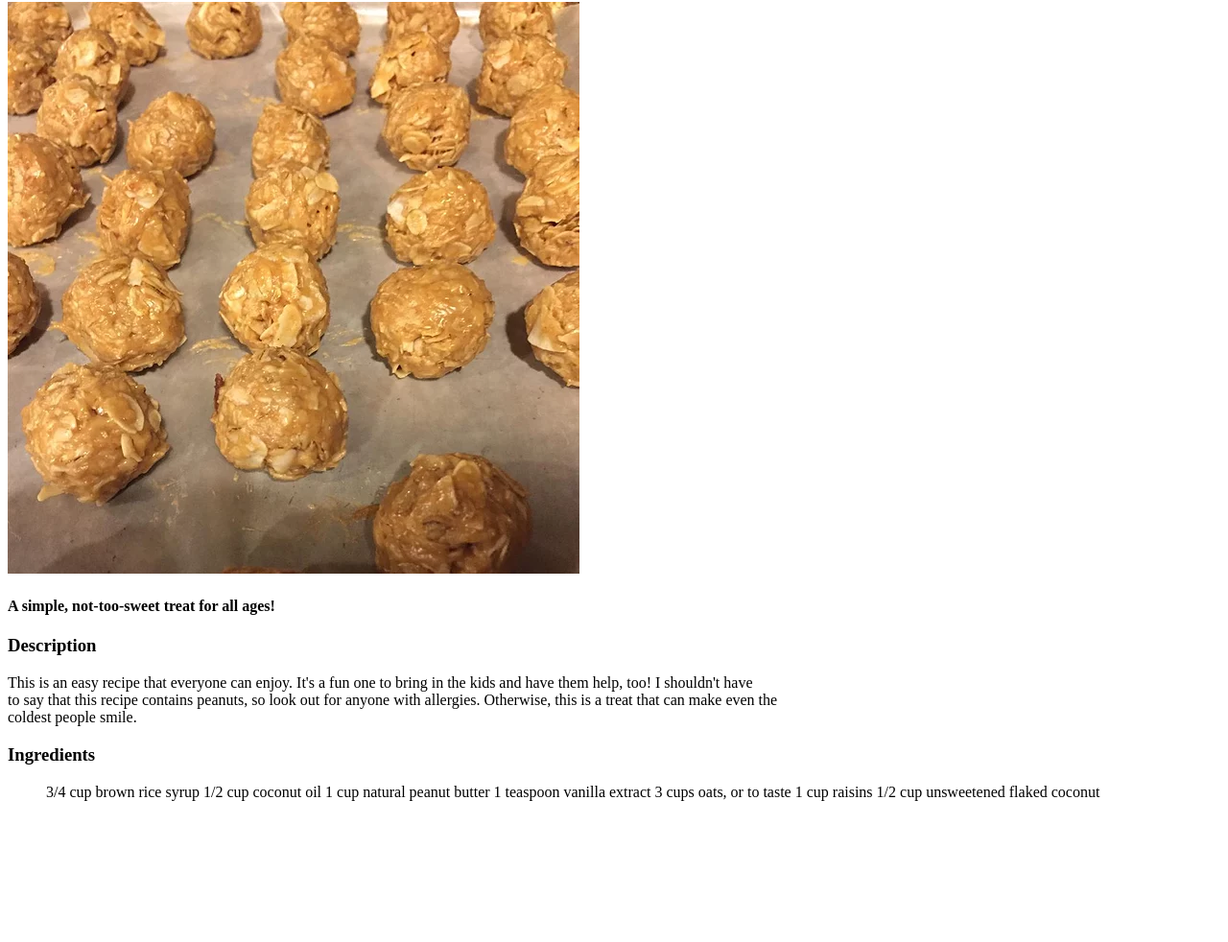
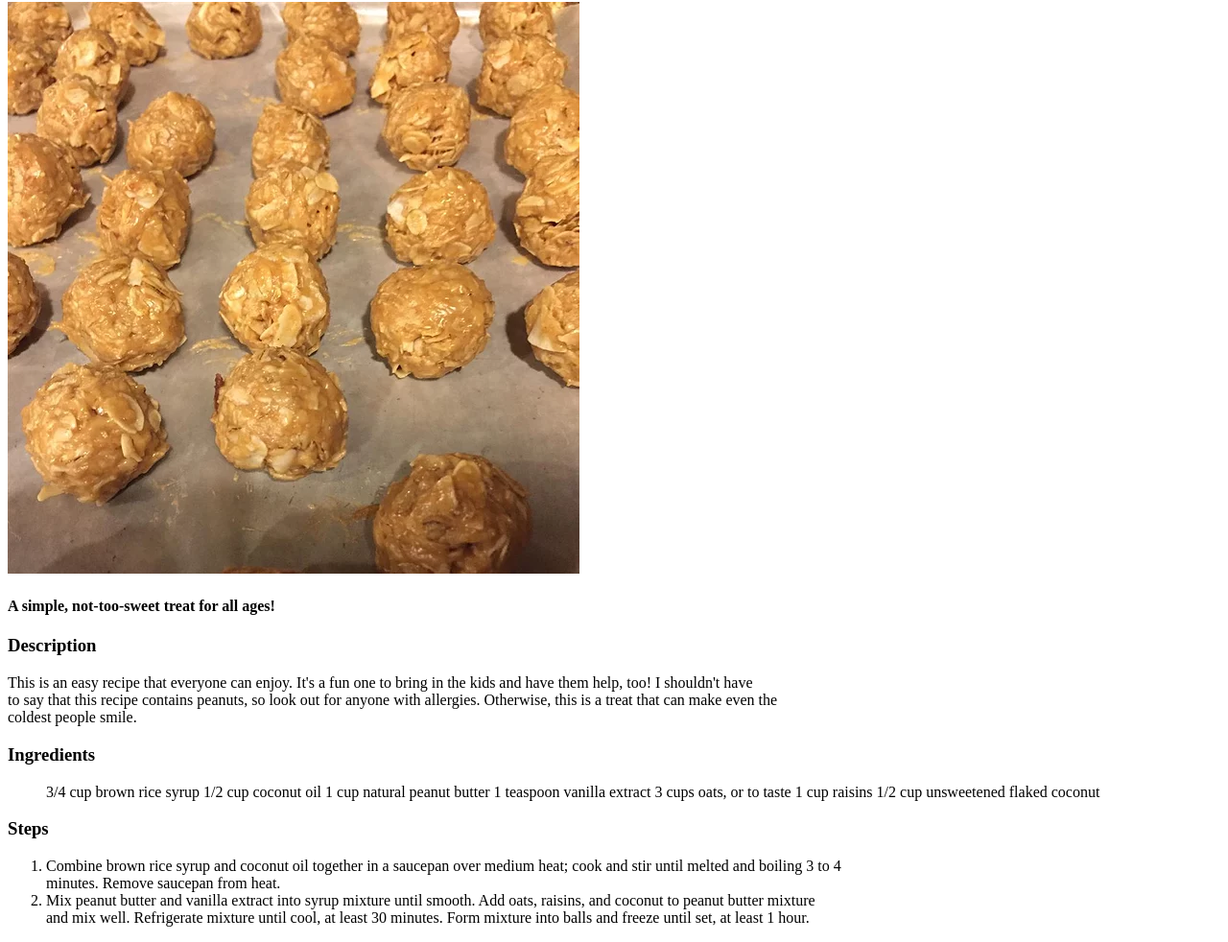
Before and after one commit to sullcart/odin-recipes, a plain HTML site: page recipes/pb-balls.html in a window 1280 px wide. Shown: the part 78-1060 px from the top of the page at 96% size. Before the commit the page ends 929 px from the top, so only its background shows below. Drawn offline with Linux system fonts and the light colour scheme.

Commit message:
Finished pb-balls.html

```diff
--- a/recipes/pb-balls.html
+++ b/recipes/pb-balls.html
@@ -31,5 +31,14 @@
         <il>1/2 cup unsweetened flaked coconut</il>
     </ul>
 
+    <h3>Steps</h3>
+
+    <ol>
+        <li>Combine brown rice syrup and coconut oil together in a saucepan over medium heat; cook and stir until melted and boiling 3 to 4 <br>
+            minutes. Remove saucepan from heat.</li>
+            <li>Mix peanut butter and vanilla extract into syrup mixture until smooth. Add oats, raisins, and coconut to peanut butter mixture <br>
+                and mix well. Refrigerate mixture until cool, at least 30 minutes. Form mixture into balls and freeze until set, at least 1 hour.</li>
+    </ol>
+
 </body>
 </html>
```
